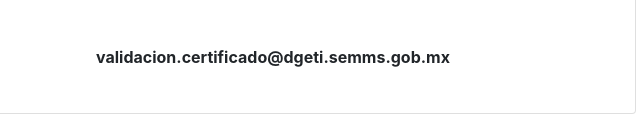
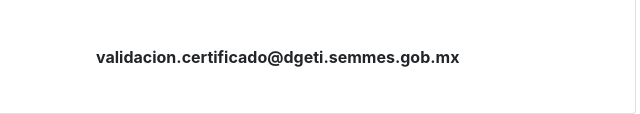
Before and after one commit to SISEEMS-gob/sim, a plain HTML site: page index.html in a window 1280 px wide. Shown: the part 1340-1454 px from the top of the page, 559-1199 px from the left. Drawn offline with nearby package versions, Linux system fonts and the light colour scheme.

Commit message:
Update index.html

```diff
--- a/index.html
+++ b/index.html
@@ -98,7 +98,7 @@
 			</div><br>
 			<div class="row">
 				<div class="col-md-6  text-left">Correo de atención:</div>
-				<div class="col-md-6  text-left"><strong>validacion.certificado@dgeti.semms.gob.mx</strong></div>
+				<div class="col-md-6  text-left"><strong>validacion.certificado@dgeti.semmes.gob.mx</strong></div>
 			</div><br>
 			<div class="
 
```
